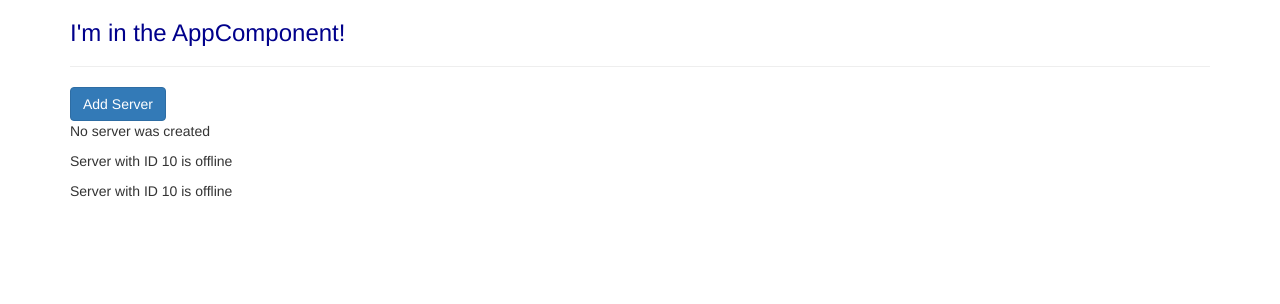
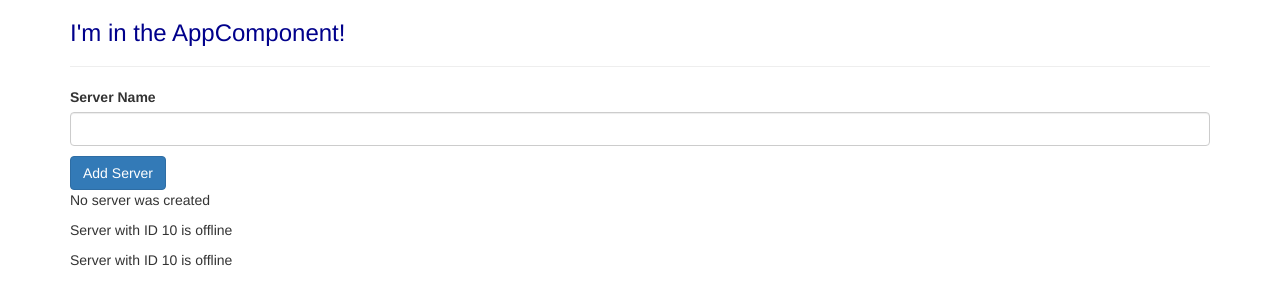
Before and after one commit to barbara-amaral/my-first-app, an Angular app: page / in a window 1280 px wide. Shown: the top 304 px of the page. Built offline with nearby package versions, Linux system fonts and the light colour scheme.

Commit message:
Passando e usando informação através do Event Binding.

```diff
--- a/src/app/servers/servers.component.html
+++ b/src/app/servers/servers.component.html
@@ -1,3 +1,6 @@
+<label>Server Name</label>
+<input type="text" class="form-control" (input)="onUpdateServerName($event)" />
+<p>{{ serverName }}</p>
 <button
   class="btn btn-primary"
   [disabled]="!allowNewServer"
--- a/src/app/servers/servers.component.ts
+++ b/src/app/servers/servers.component.ts
@@ -9,6 +9,7 @@
 
   allowNewServer:boolean = false;
   serverCreationStatus: string = 'No server was created';
+  serverName: string = '';
 
   constructor() {
     setTimeout(() => {
@@ -22,4 +23,8 @@
   onCreateServer() {
     this.serverCreationStatus = 'Server was created!';
   }
+
+  onUpdateServerName(event: Event) {
+    this.serverName = (<HTMLInputElement>event.target).value;
+  }
 }
```
